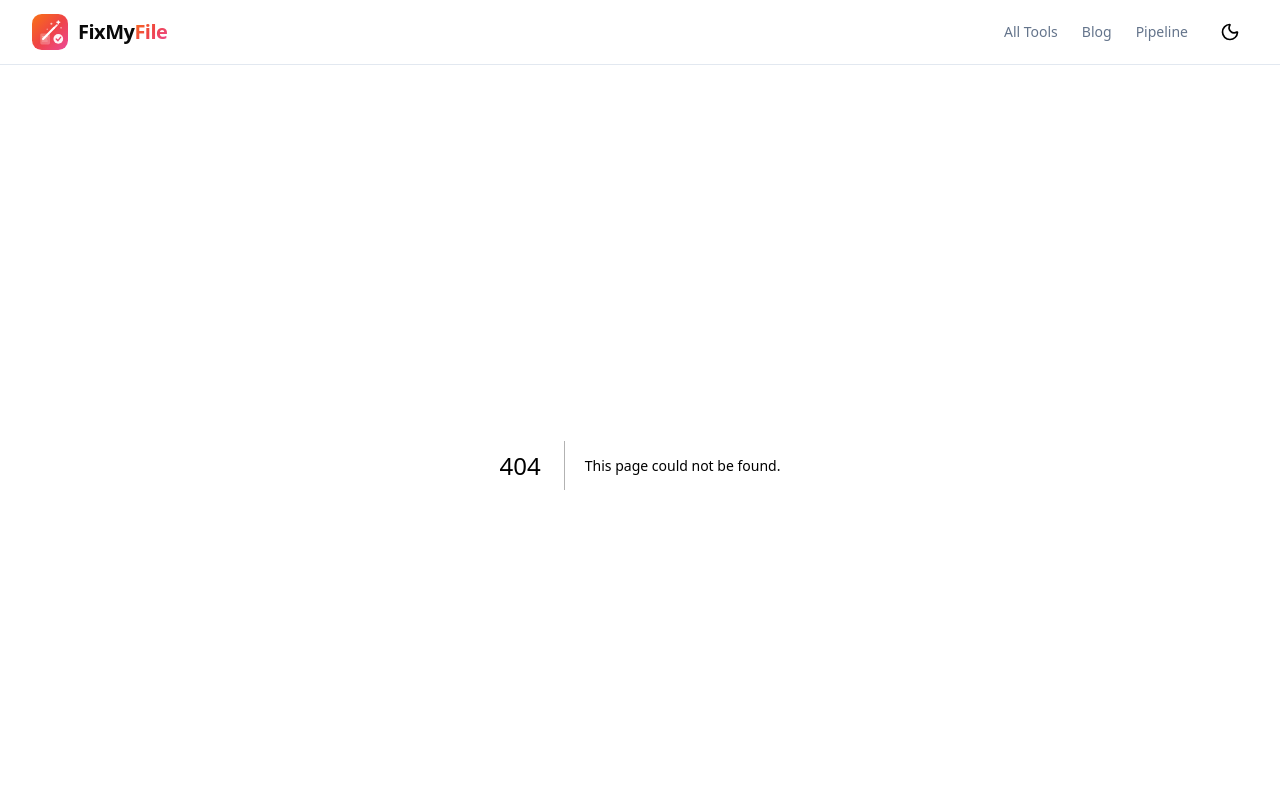
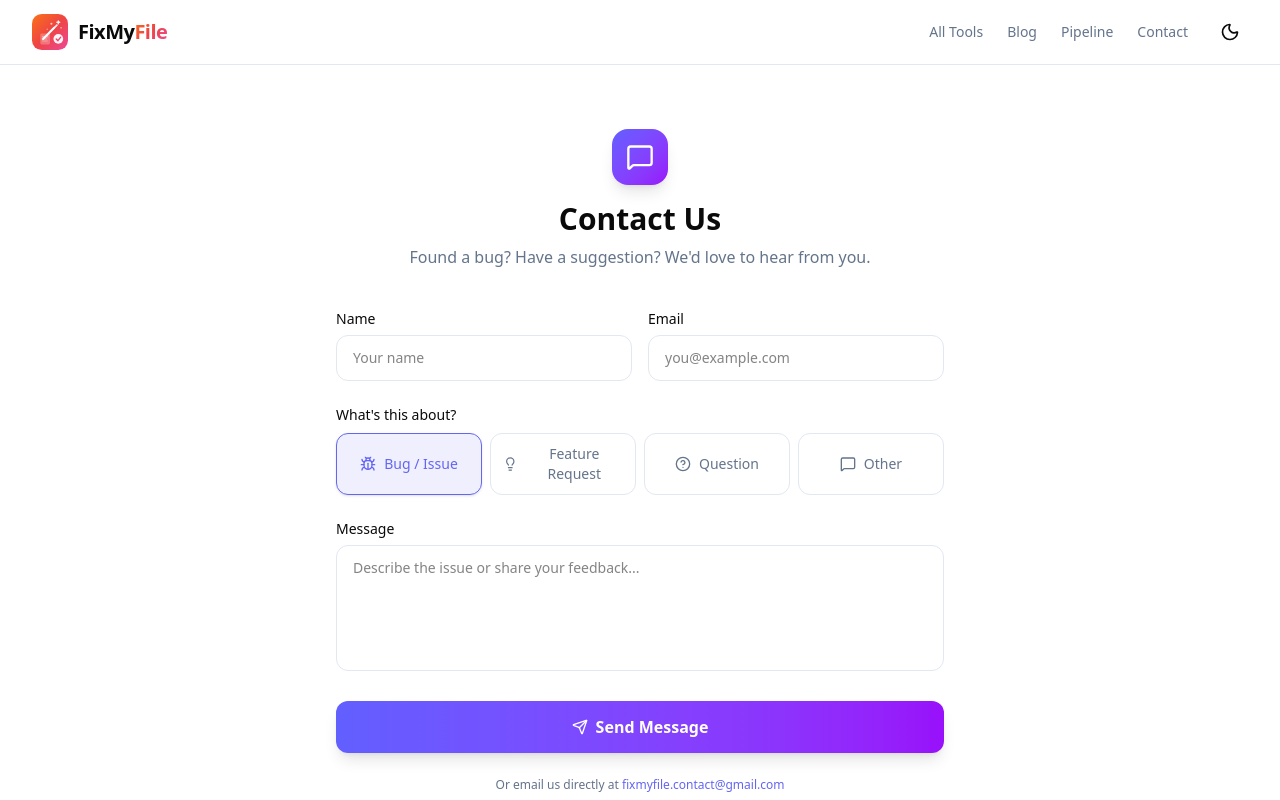
Before and after one commit to abinas94/fixmyfile, a Next.js app: page /contact in a window 1280 px wide. Before the commit this address had no page. Shown: the top 800 px of the page. Built offline with nearby package versions, Linux system fonts and the light colour scheme.

Commit message:
Add Contact Us / Report Issue page with nav links

```diff
--- /dev/null
+++ b/src/app/contact/page.tsx
@@ -0,0 +1,185 @@
+"use client";
+
+import { useState } from "react";
+import { Send, MessageSquare, Bug, Lightbulb, HelpCircle, CheckCircle } from "lucide-react";
+
+type IssueType = "bug" | "feature" | "question" | "other";
+
+const issueTypes: { id: IssueType; label: string; icon: React.ReactNode }[] = [
+  { id: "bug", label: "Bug / Issue", icon: <Bug className="w-4 h-4" /> },
+  { id: "feature", label: "Feature Request", icon: <Lightbulb className="w-4 h-4" /> },
+  { id: "question", label: "Question", icon: <HelpCircle className="w-4 h-4" /> },
+  { id: "other", label: "Other", icon: <MessageSquare className="w-4 h-4" /> },
+];
+
+export default function ContactPage() {
+  const [name, setName] = useState("");
+  const [email, setEmail] = useState("");
+  const [issueType, setIssueType] = useState<IssueType>("bug");
+  const [message, setMessage] = useState("");
+  const [submitted, setSubmitted] = useState(false);
+  const [sending, setSending] = useState(false);
+
+  const handleSubmit = async (e: React.FormEvent) => {
+    e.preventDefault();
+    setSending(true);
+
+    // Build mailto link as a simple zero-backend solution
+    const subject = encodeURIComponent(`[FixMyFile ${issueType}] from ${name}`);
+    const body = encodeURIComponent(
+      `Name: ${name}\nEmail: ${email}\nType: ${issueType}\n\nMessage:\n${message}`
+    );
+    window.open(`mailto:fixmyfile.contact@gmail.com?subject=${subject}&body=${body}`, "_blank");
+
+    // Show success state
+    setTimeout(() => {
+      setSending(false);
+      setSubmitted(true);
+    }, 500);
+  };
+
+  if (submitted) {
+    return (
+      <div className="max-w-2xl mx-auto px-4 sm:px-6 lg:px-8 py-20 text-center">
+        <div className="w-16 h-16 rounded-full bg-green-100 dark:bg-green-900/30 flex items-center justify-center mx-auto mb-6">
+          <CheckCircle className="w-8 h-8 text-green-600" />
+        </div>
+        <h1 className="text-2xl sm:text-3xl font-bold mb-3">Message Ready!</h1>
+        <p className="text-[var(--muted-foreground)] mb-6">
+          Your email client should have opened with the message. If it didn&apos;t, you can directly email us at{" "}
+          <a href="mailto:fixmyfile.contact@gmail.com" className="text-[var(--primary)] hover:underline font-medium">
+            fixmyfile.contact@gmail.com
+          </a>
+        </p>
+        <button
+          onClick={() => {
+            setSubmitted(false);
+            setName("");
+            setEmail("");
+            setMessage("");
+            setIssueType("bug");
+          }}
+          className="px-6 py-3 rounded-xl bg-[var(--primary)] text-white font-semibold hover:opacity-90 transition-opacity"
+        >
+          Send Another Message
+        </button>
+      </div>
+    );
+  }
+
+  return (
+    <div className="max-w-2xl mx-auto px-4 sm:px-6 lg:px-8 py-10 sm:py-16">
+      {/* Header */}
+      <div className="text-center mb-10">
+        <div className="w-14 h-14 rounded-2xl bg-gradient-to-br from-indigo-500 to-purple-600 flex items-center justify-center mx-auto mb-4 shadow-lg">
+          <MessageSquare className="w-7 h-7 text-white" />
+        </div>
+        <h1 className="text-2xl sm:text-3xl font-bold mb-2">Contact Us</h1>
+        <p className="text-[var(--muted-foreground)]">
+          Found a bug? Have a suggestion? We&apos;d love to hear from you.
+        </p>
+      </div>
+
+      {/* Form */}
+      <form onSubmit={handleSubmit} className="space-y-6">
+        {/* Name & Email row */}
+        <div className="grid grid-cols-1 sm:grid-cols-2 gap-4">
+          <div>
+            <label htmlFor="name" className="block text-sm font-medium mb-1.5">
+              Name
+            </label>
+            <input
+              id="name"
+              type="text"
+              required
+              value={name}
+              onChange={(e) => setName(e.target.value)}
+              placeholder="Your name"
+              className="w-full px-4 py-3 rounded-xl border border-[var(--border)] bg-[var(--card)] text-sm focus:outline-none focus:ring-2 focus:ring-[var(--ring)] focus:border-[var(--primary)] transition-all"
+            />
+          </div>
+          <div>
+            <label htmlFor="email" className="block text-sm font-medium mb-1.5">
+              Email
+            </label>
+            <input
+              id="email"
+              type="email"
+              required
+              value={email}
+              onChange={(e) => setEmail(e.target.value)}
+              placeholder="you@example.com"
+              className="w-full px-4 py-3 rounded-xl border border-[var(--border)] bg-[var(--card)] text-sm focus:outline-none focus:ring-2 focus:ring-[var(--ring)] focus:border-[var(--primary)] transition-all"
+            />
+          </div>
+        </div>
+
+        {/* Issue Type */}
+        <div>
+          <label className="block text-sm font-medium mb-2">What&apos;s this about?</label>
+          <div className="grid grid-cols-2 sm:grid-cols-4 gap-2">
+            {issueTypes.map((type) => (
+              <button
+                key={type.id}
+                type="button"
+                onClick={() => setIssueType(type.id)}
+                className={`flex items-center justify-center gap-2 px-3 py-2.5 rounded-xl text-sm font-medium border transition-all ${
+                  issueType === type.id
+                    ? "border-[var(--primary)] bg-[var(--primary)]/10 text-[var(--primary)] shadow-sm"
+                    : "border-[var(--border)] bg-[var(--card)] text-[var(--muted-foreground)] hover:border-[var(--primary)]/50"
+                }`}
+              >
+                {type.icon}
+                <span className="hidden sm:inline">{type.label}</span>
+                <span className="sm:hidden">{type.label.split(" ")[0]}</span>
+              </button>
+            ))}
+          </div>
+        </div>
+
+        {/* Message */}
+        <div>
+          <label htmlFor="message" className="block text-sm font-medium mb-1.5">
+            Message
+          </label>
+          <textarea
+            id="message"
+            required
+            rows={5}
+            value={message}
+            onChange={(e) => setMessage(e.target.value)}
+            placeholder="Describe the issue or share your feedback..."
+            className="w-full px-4 py-3 rounded-xl border border-[var(--border)] bg-[var(--card)] text-sm focus:outline-none focus:ring-2 focus:ring-[var(--ring)] focus:border-[var(--primary)] transition-all resize-none"
+          />
+        </div>
+
+        {/* Submit */}
+        <button
+          type="submit"
+          disabled={sending}
+          className="w-full flex items-center justify-center gap-2 px-6 py-3.5 rounded-xl bg-gradient-to-r from-indigo-500 to-purple-600 text-white font-semibold shadow-lg hover:shadow-indigo-500/30 hover:scale-[1.02] active:scale-[0.98] transition-all disabled:opacity-60 disabled:cursor-not-allowed"
+        >
+          {sending ? (
+            <>
+              <div className="w-4 h-4 border-2 border-white/30 border-t-white rounded-full animate-spin" />
+              Sending...
+            </>
+          ) : (
+            <>
+              <Send className="w-4 h-4" />
+              Send Message
+            </>
+          )}
+        </button>
+      </form>
+
+      {/* Direct email note */}
+      <p className="text-center text-xs text-[var(--muted-foreground)] mt-6">
+        Or email us directly at{" "}
+        <a href="mailto:fixmyfile.contact@gmail.com" className="text-[var(--primary)] hover:underline">
+          fixmyfile.contact@gmail.com
+        </a>
+      </p>
+    </div>
+  );
+}
--- a/src/components/Footer.tsx
+++ b/src/components/Footer.tsx
@@ -1,3 +1,4 @@
+import Link from "next/link";
 import { FileText, Shield, Zap, Globe } from "lucide-react";
 
 export default function Footer() {
@@ -52,6 +53,14 @@ export default function Footer() {
               <span style={{ background: "linear-gradient(135deg, #f97316, #ef4444, #ec4899)", WebkitBackgroundClip: "text", WebkitTextFillColor: "transparent" }}>File</span>
             </span>
           </div>
+          <div className="flex items-center gap-4 mb-4 sm:mb-0">
+            <Link href="/blog" className="text-sm text-[var(--muted-foreground)] hover:text-[var(--foreground)] transition-colors">
+              Blog
+            </Link>
+            <Link href="/contact" className="text-sm text-[var(--muted-foreground)] hover:text-[var(--foreground)] transition-colors">
+              Contact Us
+            </Link>
+          </div>
           <p className="text-sm text-[var(--muted-foreground)]">
             Built with privacy in mind. Your files never leave your device.
           </p>
--- a/src/components/Header.tsx
+++ b/src/components/Header.tsx
@@ -74,6 +74,12 @@ export default function Header() {
             >
               Pipeline
             </Link>
+            <Link
+              href="/contact"
+              className="text-sm font-medium text-[var(--muted-foreground)] hover:text-[var(--foreground)] transition-colors"
+            >
+              Contact
+            </Link>
             {canInstall && (
               <button
                 onClick={handleInstall}
@@ -128,6 +134,13 @@ export default function Header() {
               >
                 Pipeline
               </Link>
+              <Link
+                href="/contact"
+                className="text-sm font-medium px-3 py-2 rounded-lg hover:bg-[var(--accent)]"
+                onClick={() => setMobileMenuOpen(false)}
+              >
+                Contact
+              </Link>
               {canInstall && (
                 <button
                   onClick={() => { handleInstall(); setMobileMenuOpen(false); }}
```
